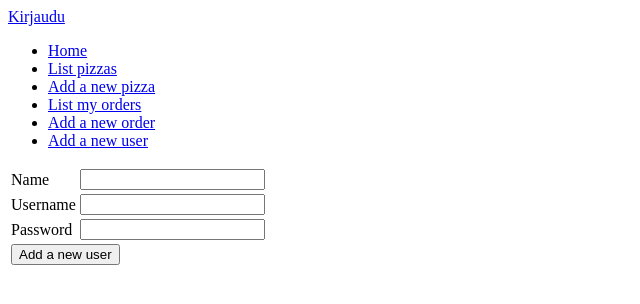
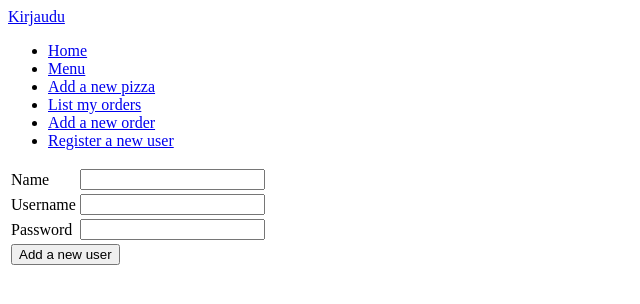
Before and after one commit to larenala/Pizzapalvelu, a Flask app: page /auth/new/ in a window 1280 px wide. Shown: the top 304 px of the page, without its empty margins (0-640 px from the left). Run offline with Flask 2, Linux system fonts and the light colour scheme.

Commit message:
fixed link

```diff
--- a/application/templates/layout.html
+++ b/application/templates/layout.html
@@ -15,12 +15,12 @@
       {% endif %}
 
       <ul>
-	<li><a href="{{ url_for('orders_index') }}">Home</a></li>
-	<li><a href="{{ url_for('pizzas_index') }}">List pizzas</a></li>
+	<li><a href="{{ url_for('index') }}">Home</a></li>
+	<li><a href="{{ url_for('pizzas_index') }}">Menu</a></li>
 	<li><a href="{{ url_for('pizzas_form') }}">Add a new pizza</a></li>
 	<li><a href="{{ url_for('orders_index') }}">List my orders</a></li>
 	<li><a href="{{ url_for('orders_form') }}">Add a new order</a></li>
-        <li><a href="{{ url_for('users_form') }}">Add a new user</a></li>
+        <li><a href="{{ url_for('users_form') }}">Register a new user</a></li>
       </ul>
       {% block body %}
 	<p>
```
